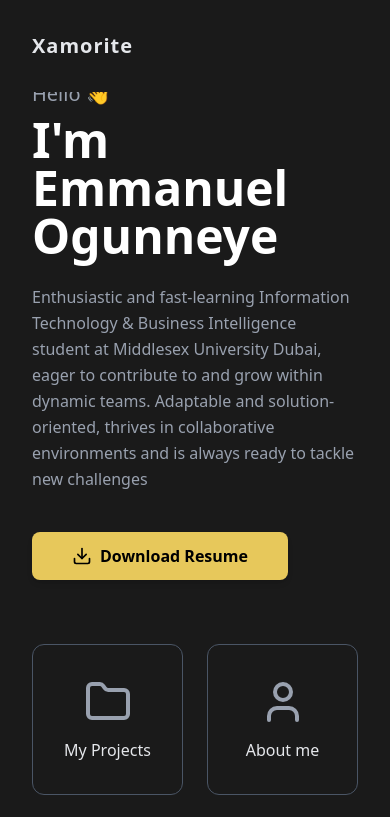
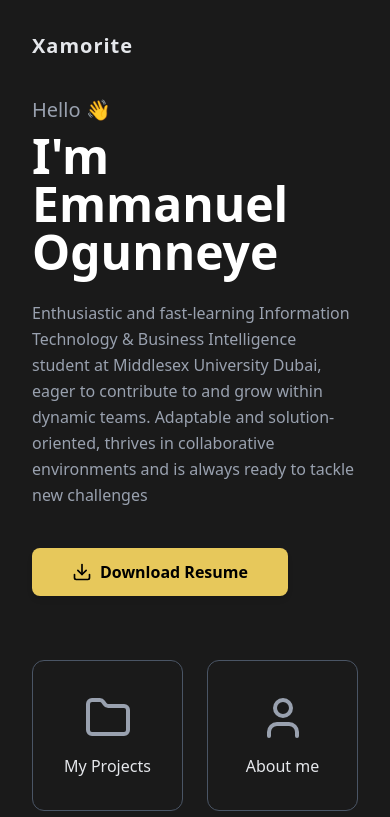
Before and after one commit to xamorite/xamorite, a React (Vite) app: page / in a window 390 px wide. Shown: the top 817 px of the page. Built offline with nearby package versions, Linux system fonts and the light colour scheme; a web font is replaced by a local one.

Commit message:
added the project and space before hi on mobile

```diff
--- a/src/App.jsx
+++ b/src/App.jsx
@@ -83,7 +83,7 @@ const HomePage = ({ navItems, skillsData, technologiesData, resume }) => {
         <div className="grid grid-cols-1 lg:grid-cols-2 gap-16 w-full px-4">
           {/* Left Side: Hero Text and Action Button */}
           <div className="flex flex-col justify-center text-left">
-            <p className="text-xl text-gray-400 mb-2 font-light">Hello 👋</p>
+            <p className="text-xl text-gray-400 mb-2 font-light pt-4">Hello 👋</p>
             <h2 className="text-5xl md:text-6xl font-extrabold mb-6 font-display">
               I'm Emmanuel Ogunneye
             </h2>
```
